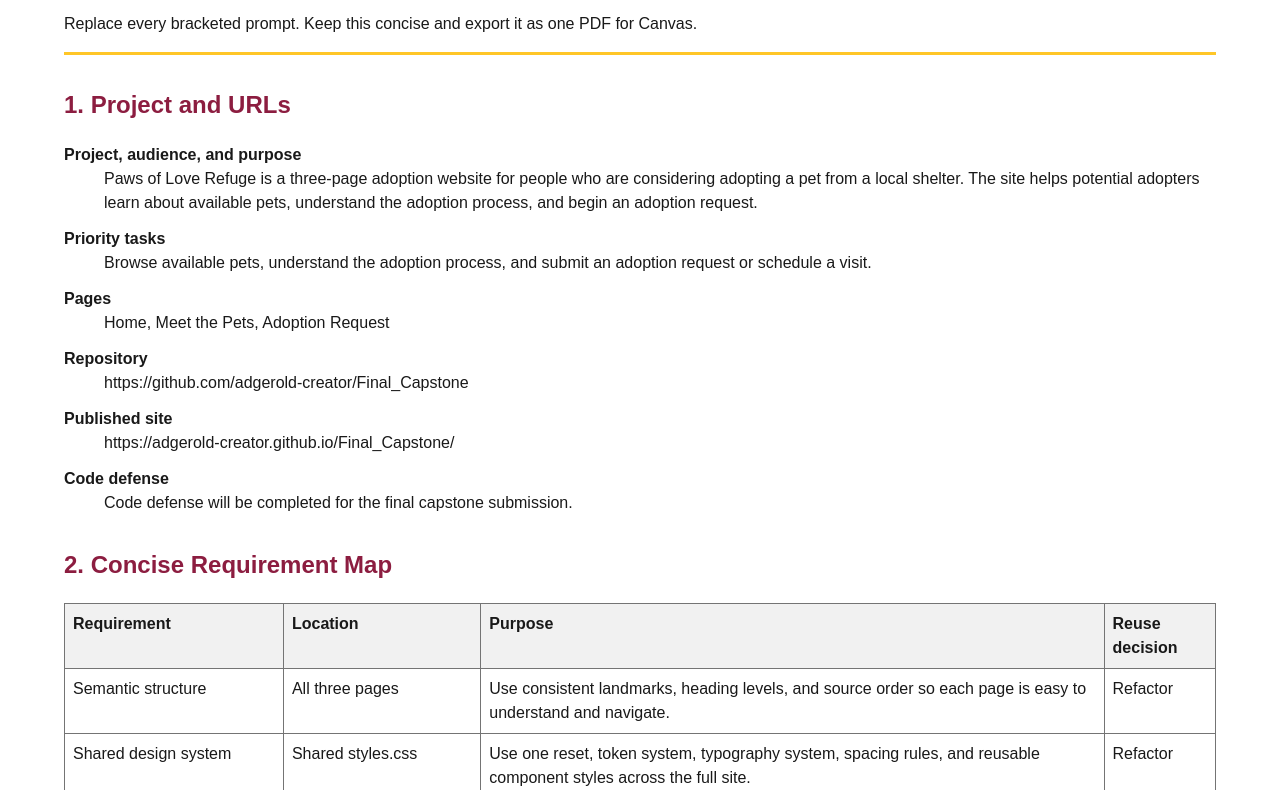
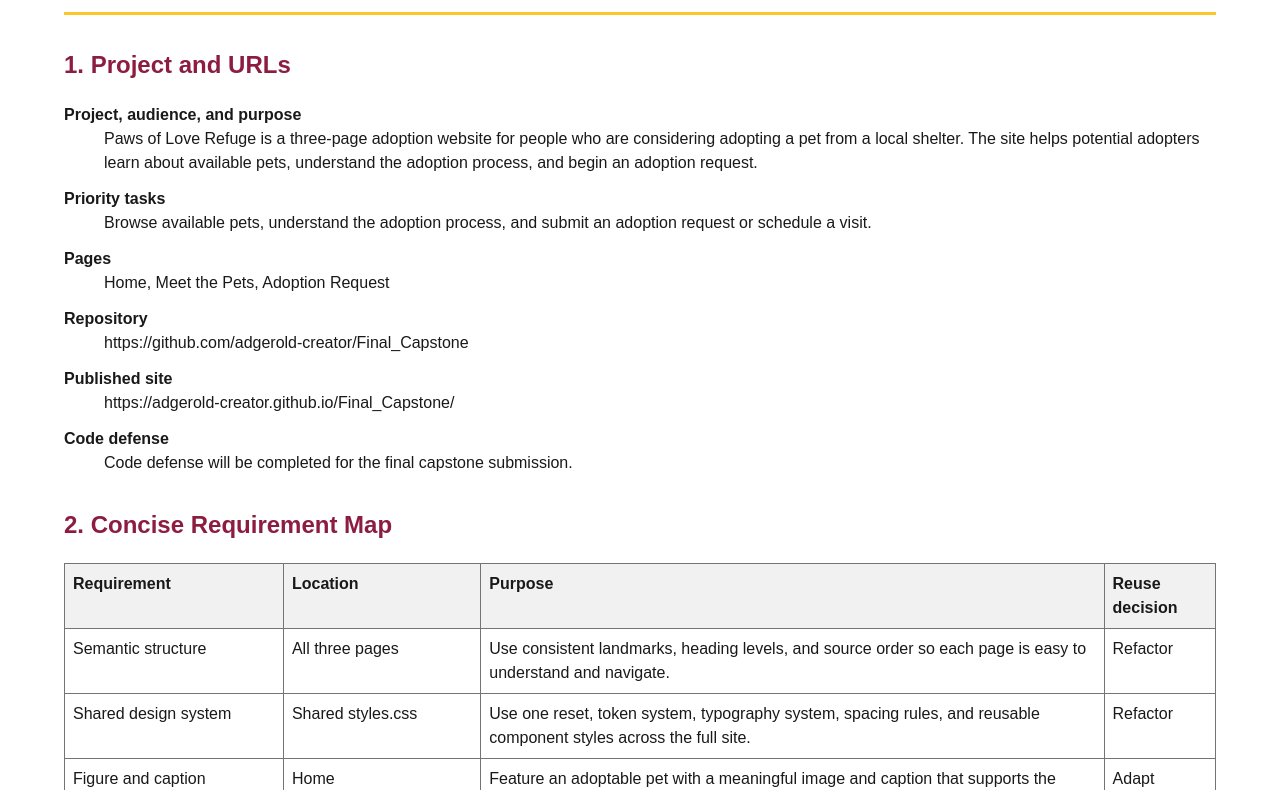
Before and after one commit to adgerold-creator/Final_Capstone, a plain HTML site: page capstone-evidence.html in a window 1280 px wide. Shown: the part 108-898 px from the top of the page. Drawn offline with Linux system fonts and the light colour scheme.

Commit message:
Updated changes

```diff
--- a/capstone-evidence.html
+++ b/capstone-evidence.html
@@ -11,7 +11,7 @@
 <body>
     <header>
         <h1>GIT 337 Final Capstone Evidence</h1>
-        <p>Replace every bracketed prompt. Keep this concise and export it as one PDF for Canvas.</p>
+
     </header>
     <main>
         <section>
```
